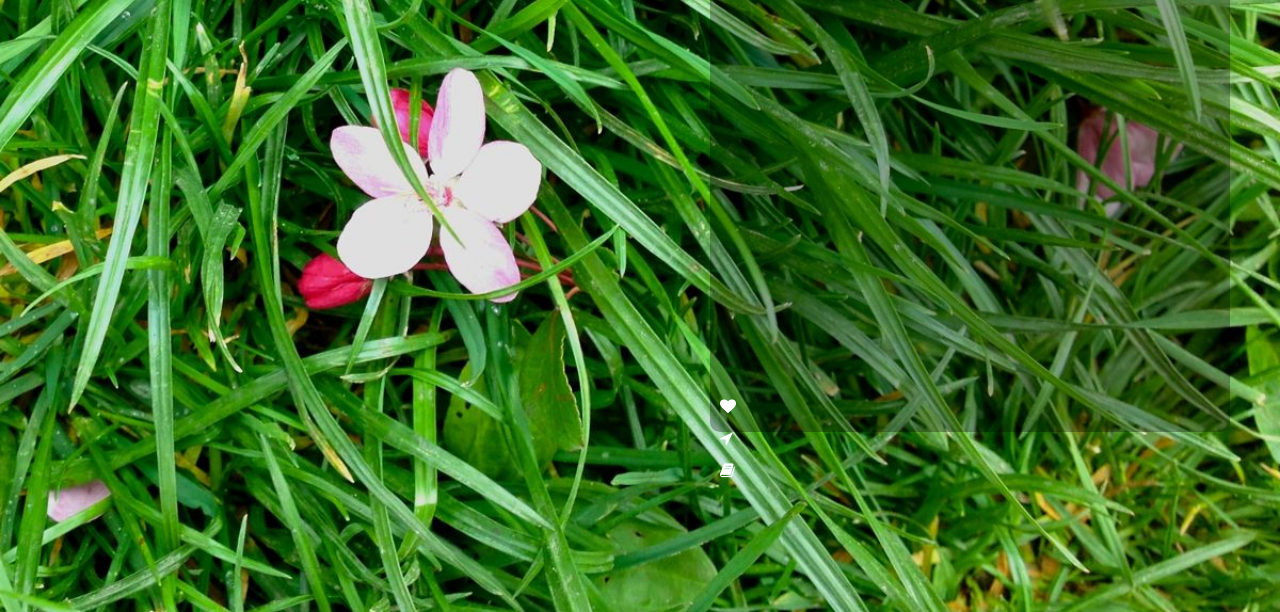
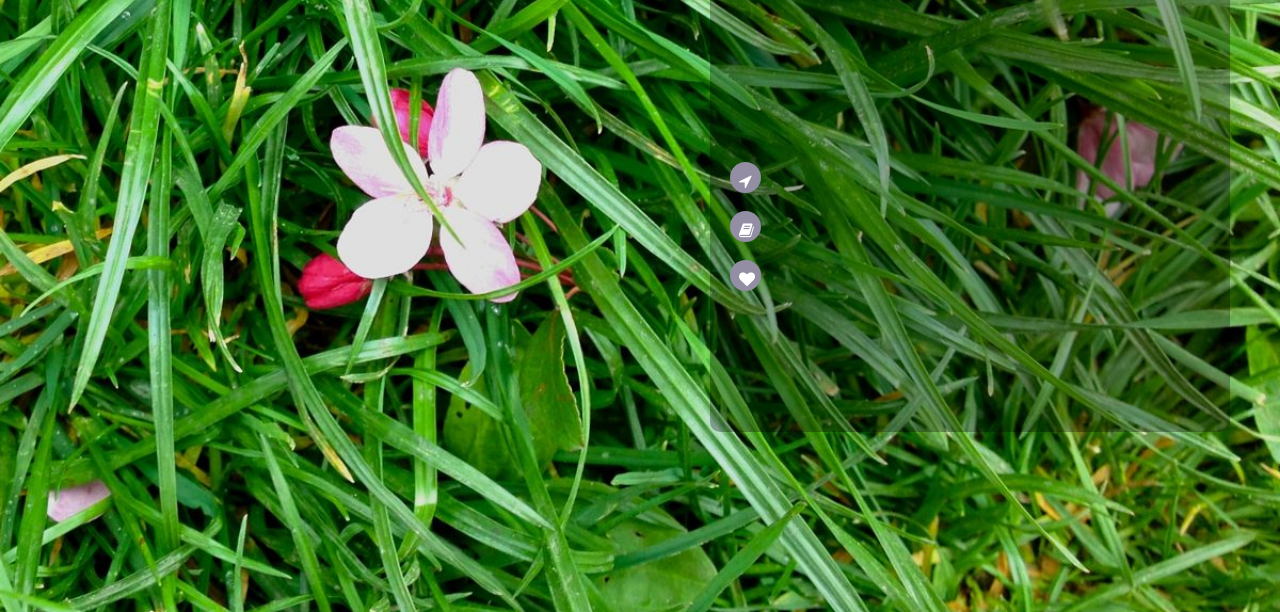
Before and after one commit to magcej/about-me, a plain HTML site: page index.html in a window 1280 px wide. Shown: the part 188-800 px from the top of the page. Drawn offline with Linux system fonts and the light colour scheme.

Commit message:
Background for icons added.

```diff
--- a/index.html
+++ b/index.html
@@ -12,9 +12,12 @@
   <div class="content box">
     <h1>Magdalena Cejner</h1>
     <div class="icons">
-    <p><i class="fa fa-heart"></i></p>
-    <p><i class="fa fa-location-arrow"></i></p>
-    <p><i class="fa fa-book"></i></p>
+
+    <div class="iconback"><i class="fa fa-location-arrow"></i></div>
+    <br>
+    <div class="iconback"><i class="fa fa-book"></i></div>
+    <br>
+    <div class="iconback"><i class="fa fa-heart"></i></div>
     </div>
   </div>
 </div>
--- a/style.css
+++ b/style.css
@@ -41,6 +41,24 @@
 .icons {
   width: 100px;
   height: 50px;
-  bottom: 180px;
+  bottom: 210px;
+  right: 450px;
+  top: 350px;
   position: absolute;
 }
+
+.iconback {
+height: 1px;
+width: 1px;
+padding: 15px;
+color: white;
+background-color: #938EA3;
+border-radius: 50%;
+}
+
+
+div.iconback i {
+top: -4px;
+position: relative;
+left: -6px;
+}
```
